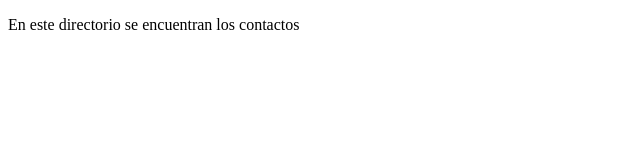
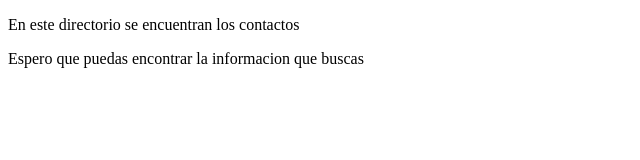
Before and after one commit to erick2599/projectoCursoPrework, a plain HTML site: page index.html in a window 1280 px wide. Shown: the whole page, without its empty margins (0-640 px from the left). Drawn offline with Linux system fonts and the light colour scheme.

Commit message:
segundo commit

```diff
--- a/index.html
+++ b/index.html
@@ -8,5 +8,6 @@
 </head>
 <body>
     <p>En este directorio se encuentran los contactos</p>
+    <p>Espero que puedas encontrar la informacion que buscas</p>
 </body>
 </html>
```
